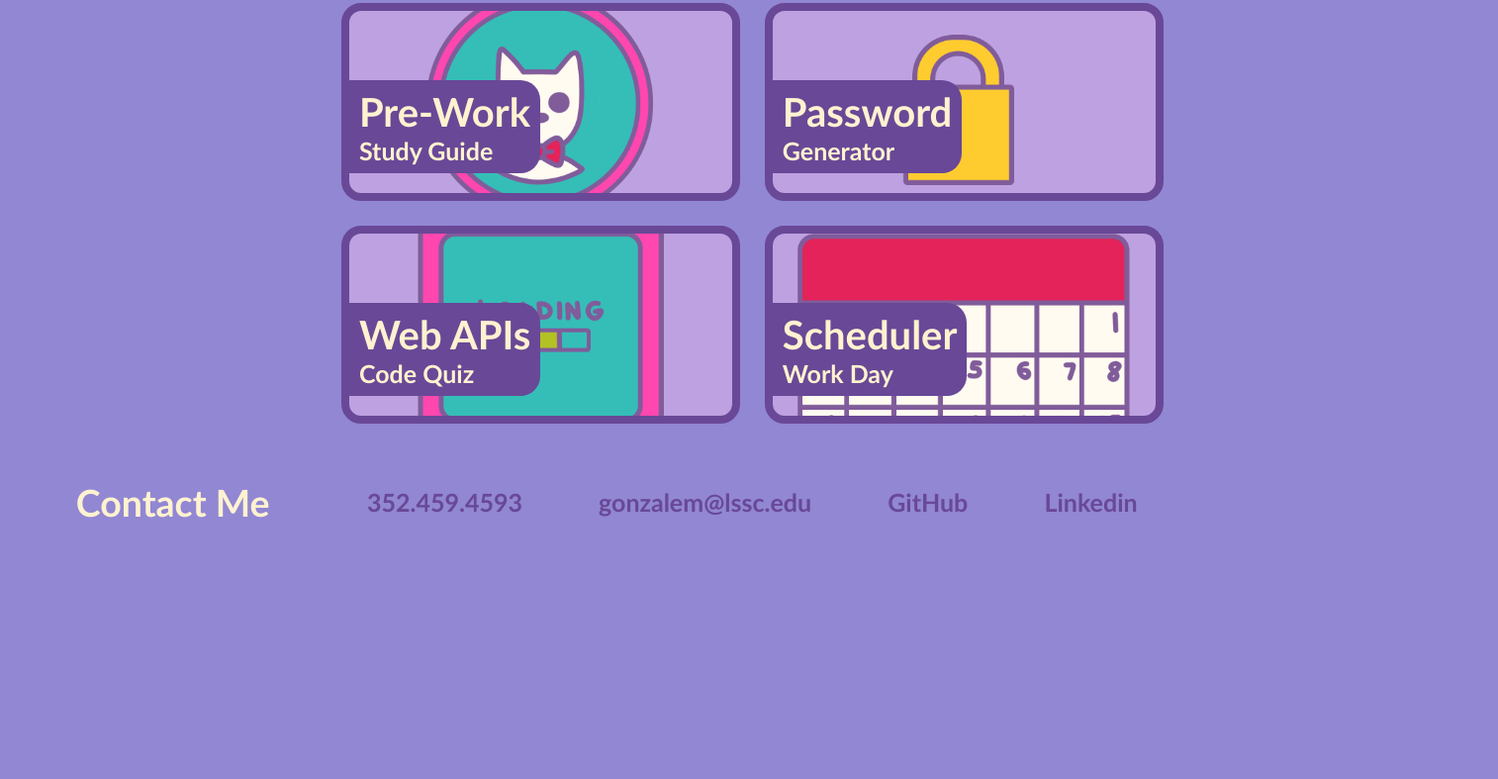
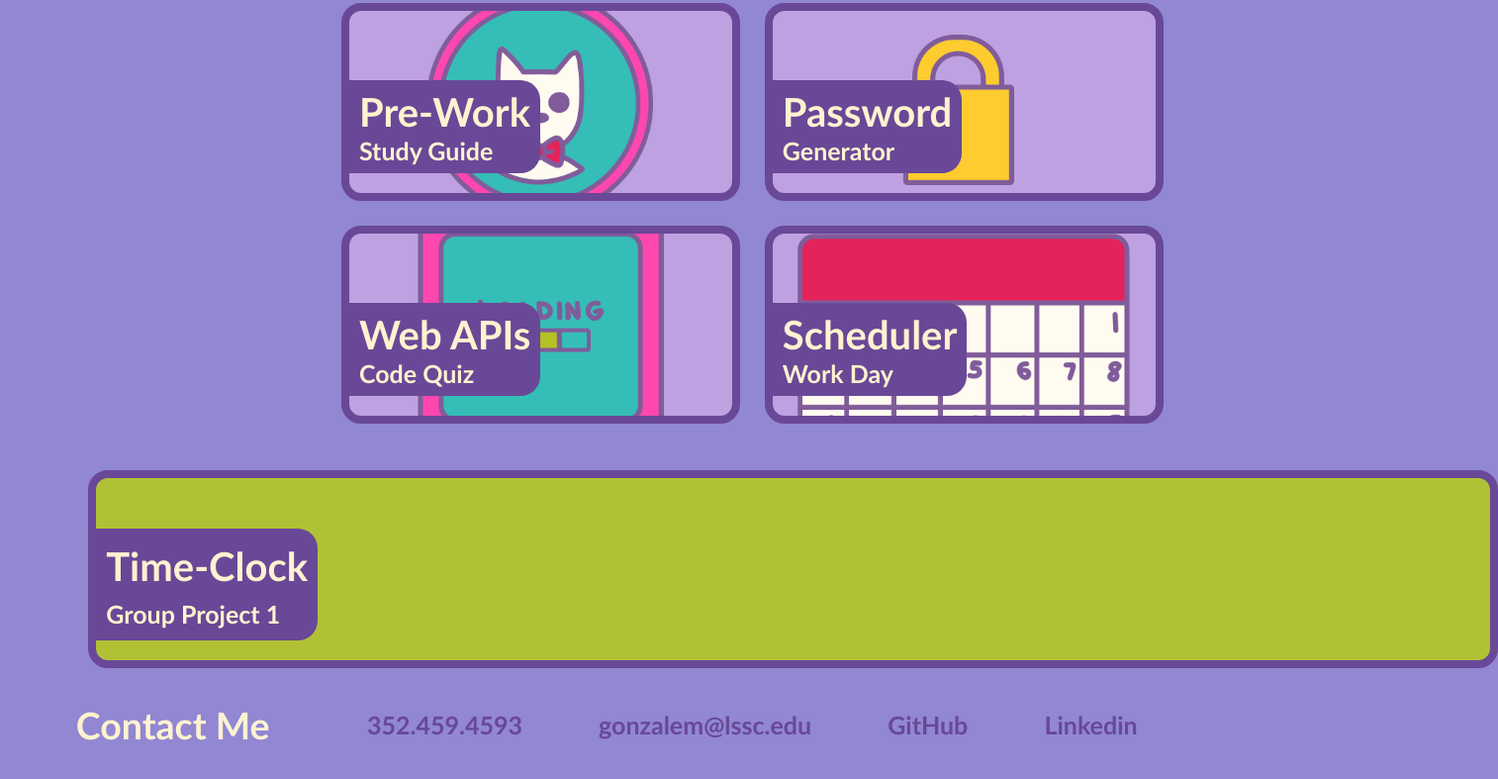
Before and after one commit to mattiemarie/portfolio_website_page, a plain HTML site: page index.html in a window 1280 px wide. Shown: the part 1283-2070 px from the top of the page at 99% size, 1514 px wide, since content can reach past the window. Before the commit the page ends 1868 px from the top, so only its background shows below. Drawn offline with Linux system fonts and the light colour scheme; files whose address does not match are found by name.

Commit message:
adding Group Project

```diff
--- a/assets/challenge_02.css
+++ b/assets/challenge_02.css
@@ -150,8 +150,11 @@ main {
 .flex-container {
   display: flex;
   flex-wrap: wrap;
-    justify-content: center;
+  justify-content: right;
+  align-items: right;
+  align-content: right;
 }
+
 
 .flex-item {
   border: 8px solid var(--dark_purple);
@@ -261,6 +264,14 @@ footer {
   background-size: cover;
   background-position: center;
 }
+
+.timeclock {
+  background-color: var(--green);
+  background-size: cover;
+  background-position: center;
+  width: 1425px;
+  height: 200px;
+}
 /*End Portfolio Images*/
 
 
--- a/index.html
+++ b/index.html
@@ -88,6 +88,17 @@
             </div>
         </section>
 
+            <!--Time-Clock Group Project 1 #6 (Small 4/4 BR)-->
+                <a href="https://github.com/mattiemarie/Time-Clock" class="flex-item timeclock">
+                    <div>
+                        <h3>Time-Clock</h3>
+                        <span>Group Project 1</span>
+                    </div>
+                </a>
+            </div>
+        </section>
+
+
         <!--Contact Section -->
         <section class="page-section contact" id="contact">
             <h2>Contact Me</h2>
```
Lines whose indentation alone changed are shown as unchanged.
